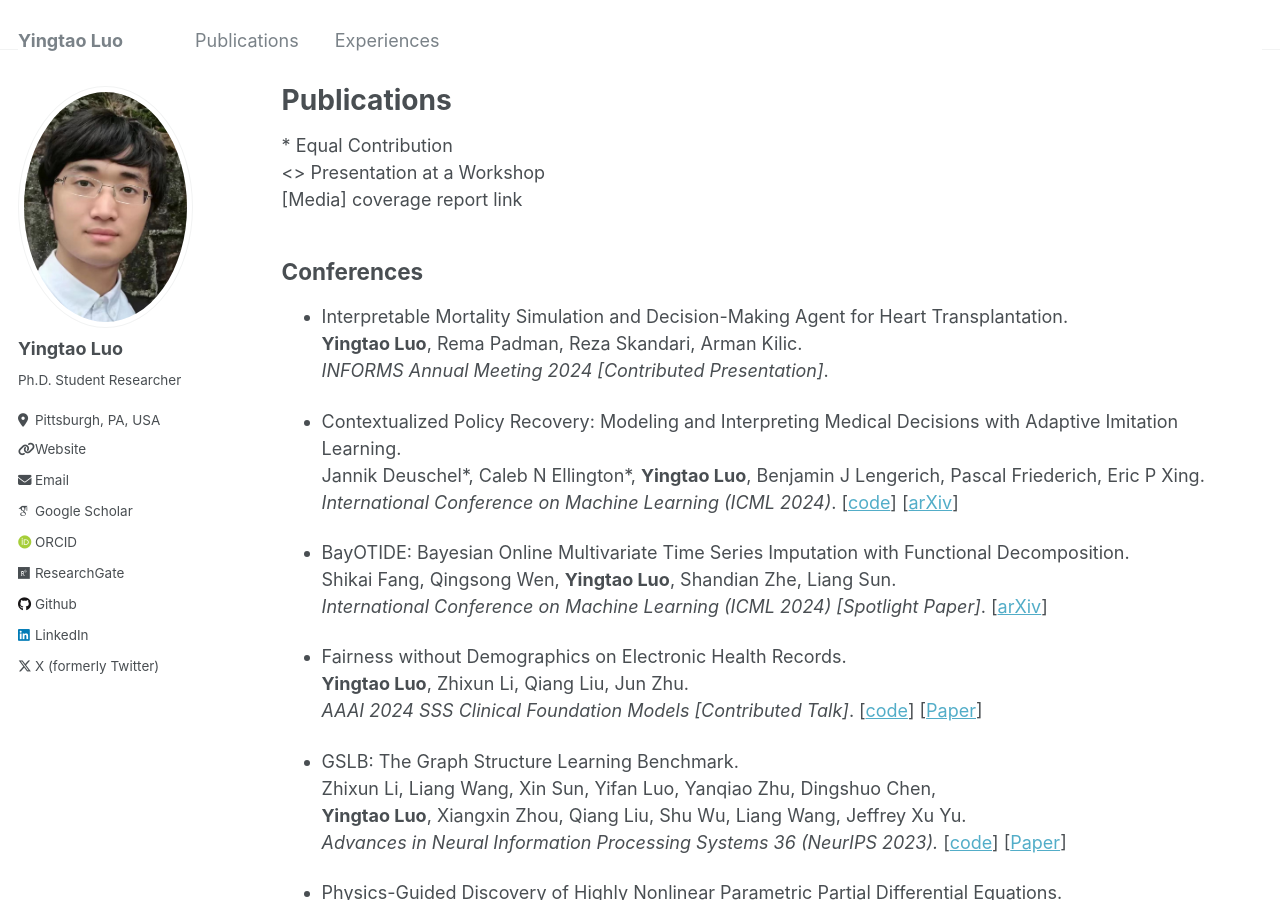
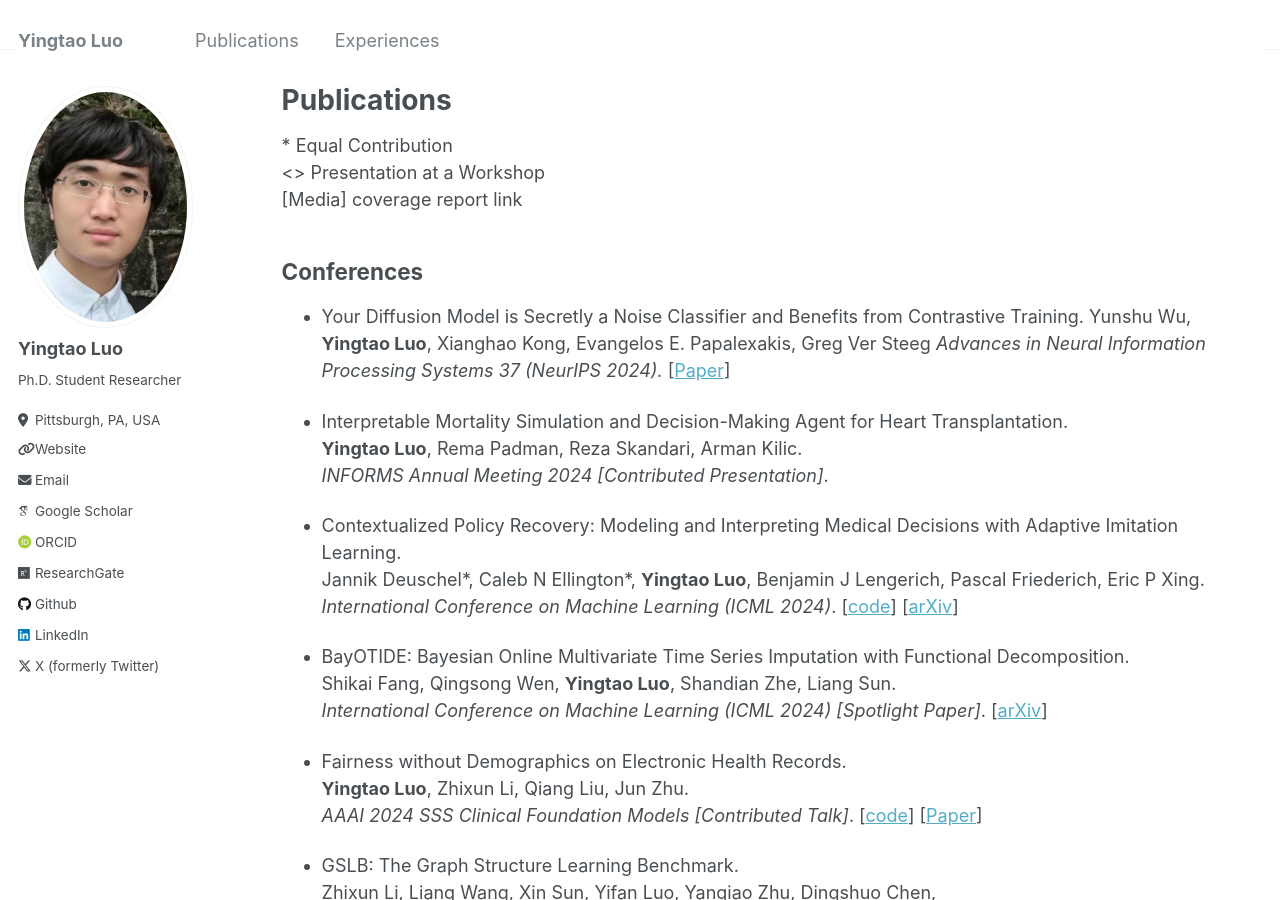
Before and after one commit to yingtaoluo/yingtaoluo.github.io, a Jekyll site: the page built from _pages/publications.md, in a window 1280 px wide and 900 px high. Built offline with Jekyll 4.4.1, drawn with Linux system fonts in a browser that asks for light colours; some web fonts are replaced.

Commit message:
Update publications.md

```diff
--- a/_pages/publications.md
+++ b/_pages/publications.md
@@ -17,6 +17,10 @@ author_profile: true
 
 
 ## Conferences
+
+* Your Diffusion Model is Secretly a Noise Classifier and Benefits from Contrastive Training.
+Yunshu Wu, __Yingtao Luo__, Xianghao Kong, Evangelos E. Papalexakis, Greg Ver Steeg
+*Advances in Neural Information Processing Systems 37 (NeurIPS 2024).* [[Paper](https://arxiv.org/pdf/2407.08946)]
 
 * Interpretable Mortality Simulation and Decision-Making Agent for Heart Transplantation.
 __Yingtao Luo__, Rema Padman, Reza Skandari, Arman Kilic.
```
